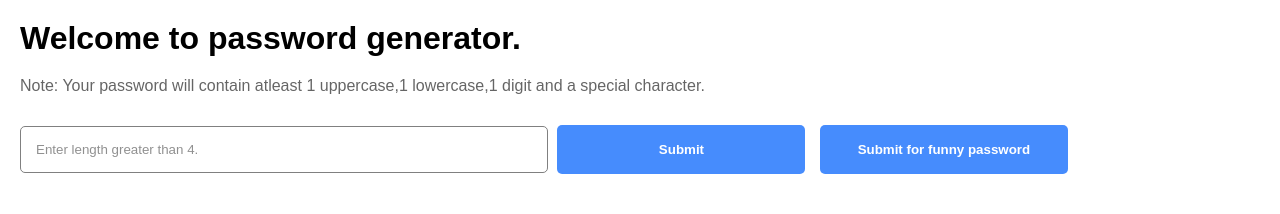
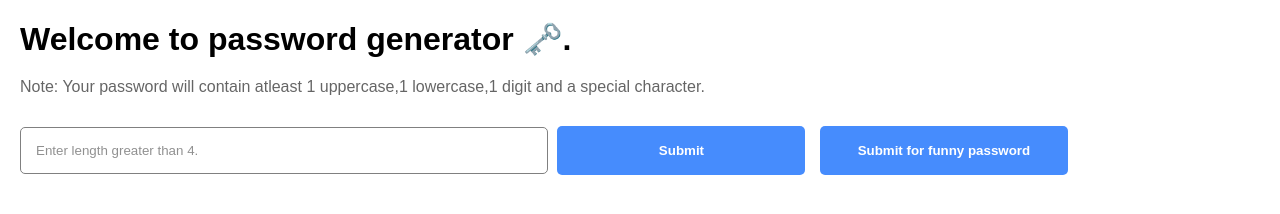
Before and after one commit to SDInfinity/Javascript-Tutorial, a website: page Password/index.html in a window 1280 px wide. Drawn offline with Linux system fonts and the light colour scheme.

Commit message:
Make changes in index.html and styles.css

```diff
--- a/Password/index.html
+++ b/Password/index.html
@@ -5,11 +5,11 @@
     <meta http-equiv="X-UA-Compatible" content="IE=edge">
     <meta name="viewport" content="width=device-width, initial-scale=1.0">
     <link rel="stylesheet" href="styles.css">
-    <title>Password Generator 🗝️</title>
+    <title>Password Generator</title>
 </head>
 <body>
     <div class="container">
-        <h1>Welcome to password generator.</h1>
+        <h1>Welcome to password generator 🗝️.</h1>
         <p class="note">Note: Your password will contain atleast 1 uppercase,1 lowercase,1 digit and a special character.</p>
         <form action="">
             <input type="text" class="length" placeholder="Enter length greater than 4.">
```
